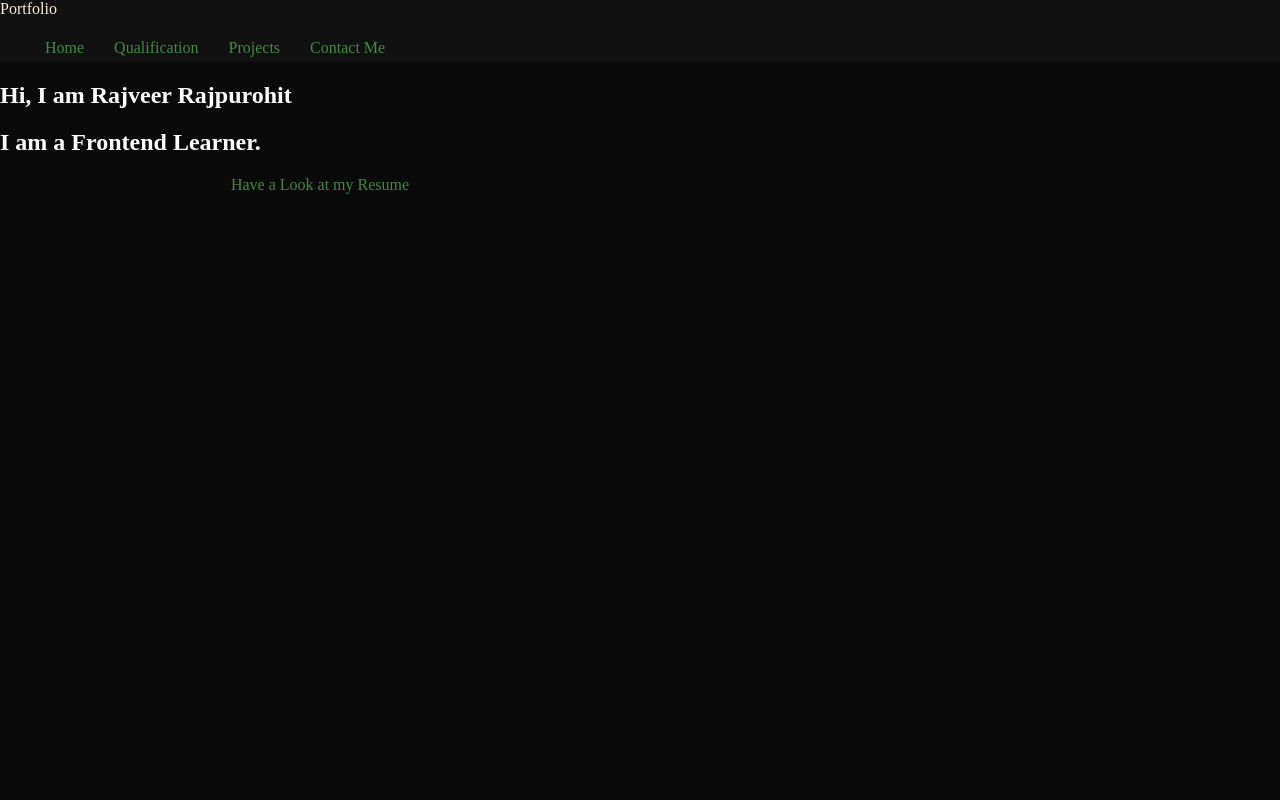
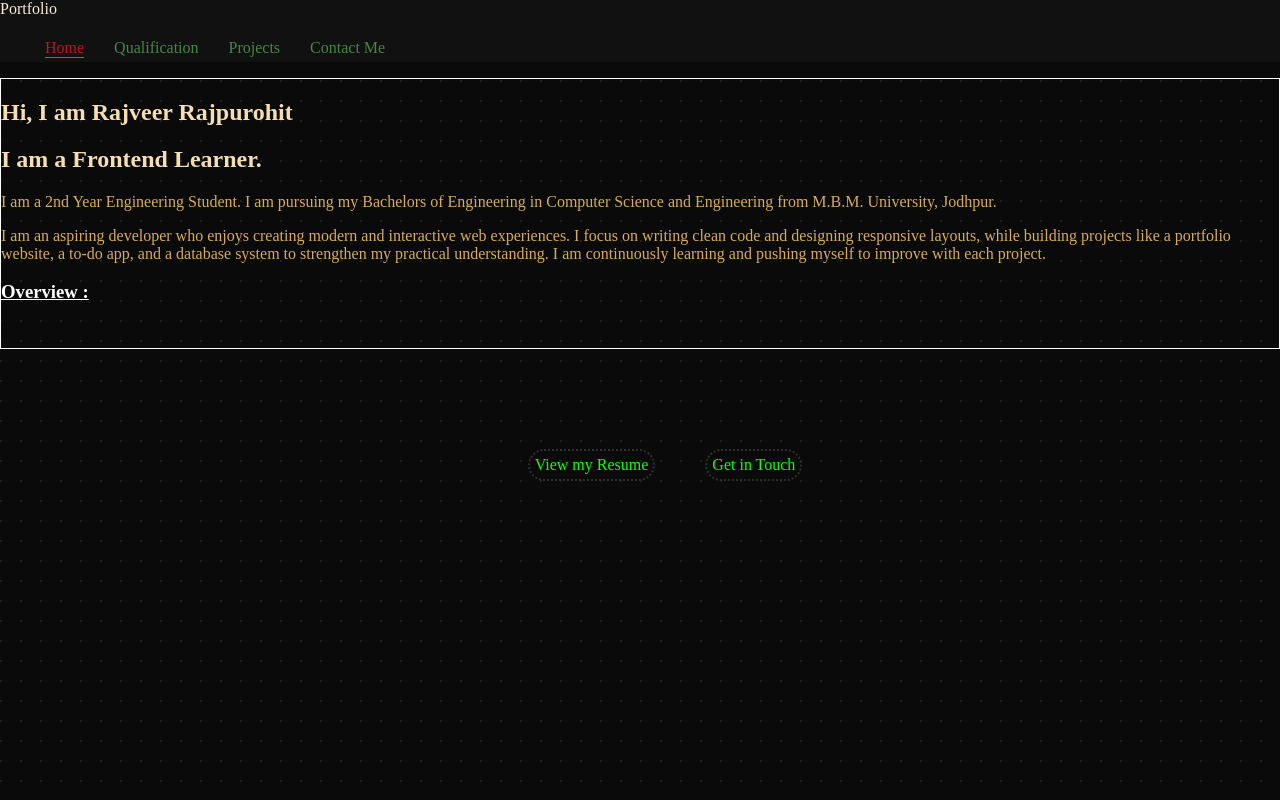
Before and after one commit to Rajveer-Rajpurohit/My-Portfolio, a plain HTML site: page index.html in a window 1280 px wide. Drawn offline with Linux system fonts and the light colour scheme.

Commit message:
Made Changes in the CSS properties of the project

```diff
--- a/index.html
+++ b/index.html
@@ -8,7 +8,7 @@
     <body>
         <header>
             <nav>
-                <div style="color: antiquewhite; " logo>Portfolio</div>
+                <div style="color: antiquewhite;"class="logo">Portfolio</div>
                 <ul>
                     <li><a href="index.html" class="active">Home</a></li>
                     <li><a href="education.html">Qualification</a></li>
@@ -23,10 +23,20 @@
                     <div class="left">
                         <h1>Hi, I am <span class="highlight">Rajveer Rajpurohit</span></h1>
                         <h2>I am <span id="typing"></span>.</h2>
-                        <p></p>
+                        <p>
+                            I am a 2nd Year Engineering Student. I am pursuing my Bachelors of Engineering in Computer Science and Engineering from M.B.M. University, Jodhpur.
+                        </p>
+                        <p>
+                            I am an aspiring developer who enjoys creating modern and interactive web experiences. I focus on writing clean code and designing responsive layouts, while building projects like a portfolio website, a to-do app, and a database system to strengthen my practical understanding. I am continuously learning and pushing myself to improve with each project.
+                        </p>
+                        <h3><u>Overview :</u></h3>
+                        <ul>
+                            <li></li>
+                        </ul>
                     </div>
                     <div class="right">
-                        <a href="Rajveer_Rajpurohit_Resume.pdf" class="cta-button" target="_blank">Have a Look at my Resume</a>
+                        <a href="Rajveer_Rajpurohit_Resume.pdf" class="cta-button" target="_blank">View my Resume</a>
+                        <a href="contact.html" class="cta-button">Get in Touch</a>
                     </div>
                 </div>
             </section>
--- a/style.css
+++ b/style.css
@@ -3,25 +3,20 @@ body{
     padding: 0%;
 }
 body{
-    /* background-color: rgb(27, 27, 27); */
     background-color: #0a0a0a;
+    background:
+        radial-gradient(circle at 1px 1px, #1f1f1f 1px, transparent 0),
+        #0a0a0a;
+    background-size: 20px 20px;
     height: 100vh;
     width: auto;
-    height: 100vh;
-    margin: 0;
 }
 header{
-    /* border: dashed green 5px; */
     background-color: #111111;
     width: 100%;
     height: auto;
-
 }
-/* nav{
-    border: solid pink 2px;
-} */
 ul{
-    /* border: 2px dotted yellow; */
     list-style:none;
     display: flex;
     gap: 20px;
@@ -32,20 +27,59 @@ li{
     margin: 5px;
 }
 a{
-    /* border:dotted 1px red; */
     text-decoration: none;
     color: rgb(69, 135, 69);
+    transition: 0.3s;
+    display: inline-block;
 }
 a:hover{
     text-decoration: underline;
     color: rgb(81, 228, 81);
     text-shadow: 0 0 8px rgb(81,228,81);
+    transform: scale(1.1);
+    border: 1px dashed wheat;
+    border-radius: 20px;
+    padding: 5px;
+}
+.active{
+    /* color: rgb(175, 21, 21); */
+    color: rgb(187, 21, 33);
+    text-decoration:underline rgb(69, 135, 69);
+    text-underline-offset: 4px;
+
+}
+.active:hover{
+    text-decoration: underline rgb(187, 21, 33);
+    color: rgb(81, 228, 81);
+    text-shadow: 0 0 8px rgb(81,228,81);
+}
+.cta-button{
+    border: 2px dotted rgb(48, 47, 46);
+    border-radius: 20px;
+    color: rgb(17, 255, 0);
+    margin-left: 50px;
+    transition: 1.3s;
+    padding: 5px;
+}
+.cta-button:hover{
+    background-color: #3f3f3f;
+    color: rgb(3, 255, 3);
+    text-shadow: 0 0 10px rgb(114, 232, 114);
+    transform: scale(1.3);
+}
+h1,h2{
+    color: wheat
+}
+p{
+    color: rgb(216, 172, 88);
 }
 .left{
-    width: 60%;
+    border: 1px solid white;
+
 }
 .right{
-    width: 50%;
+    margin-top: 100px;
     display: flex;
     justify-content: center;
+    align-items: center;
 }
```
